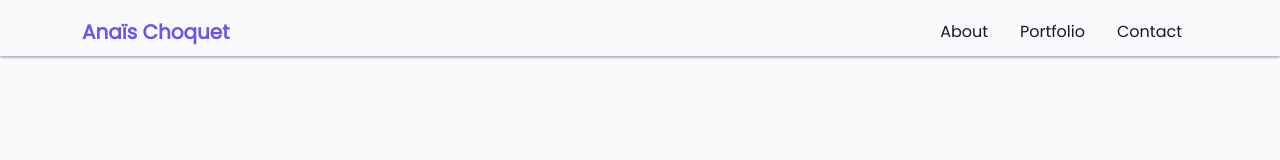
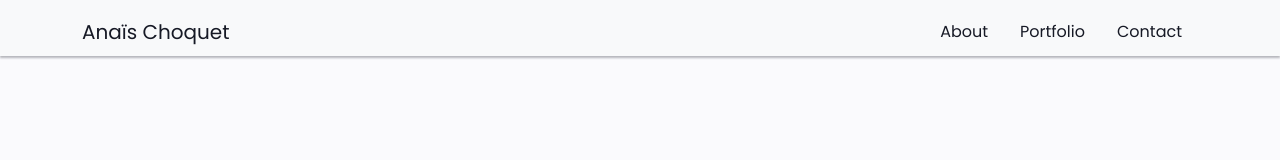
Before and after one commit to AnaChqt/React-CV, a React (Create React App) app: page / in a window 1280 px wide. Shown: the top 160 px of the page. Built offline with nearby package versions, Linux system fonts and the light colour scheme.

Commit message:
change in the navbar link

```diff
--- a/src/components/Navbar.js
+++ b/src/components/Navbar.js
@@ -9,7 +9,7 @@ const NavbarExpand = () => {
 		<>
 			<Navbar collapseOnSelect expand="sm" bg="light" className="fixed-top">
 				<Container>
-					<NavLink className="brand mt-2" to="/">Anaïs Choquet</NavLink>
+					<NavLink className="brand mt-2" to="/React-CV">Anaïs Choquet</NavLink>
 					<Navbar.Toggle aria-controls="responsive-navbar-nav" />
 					<Navbar.Collapse id="responsive-navbar-nav">
 						<Nav className="navbar-nav mt-2 ms-auto">
```
